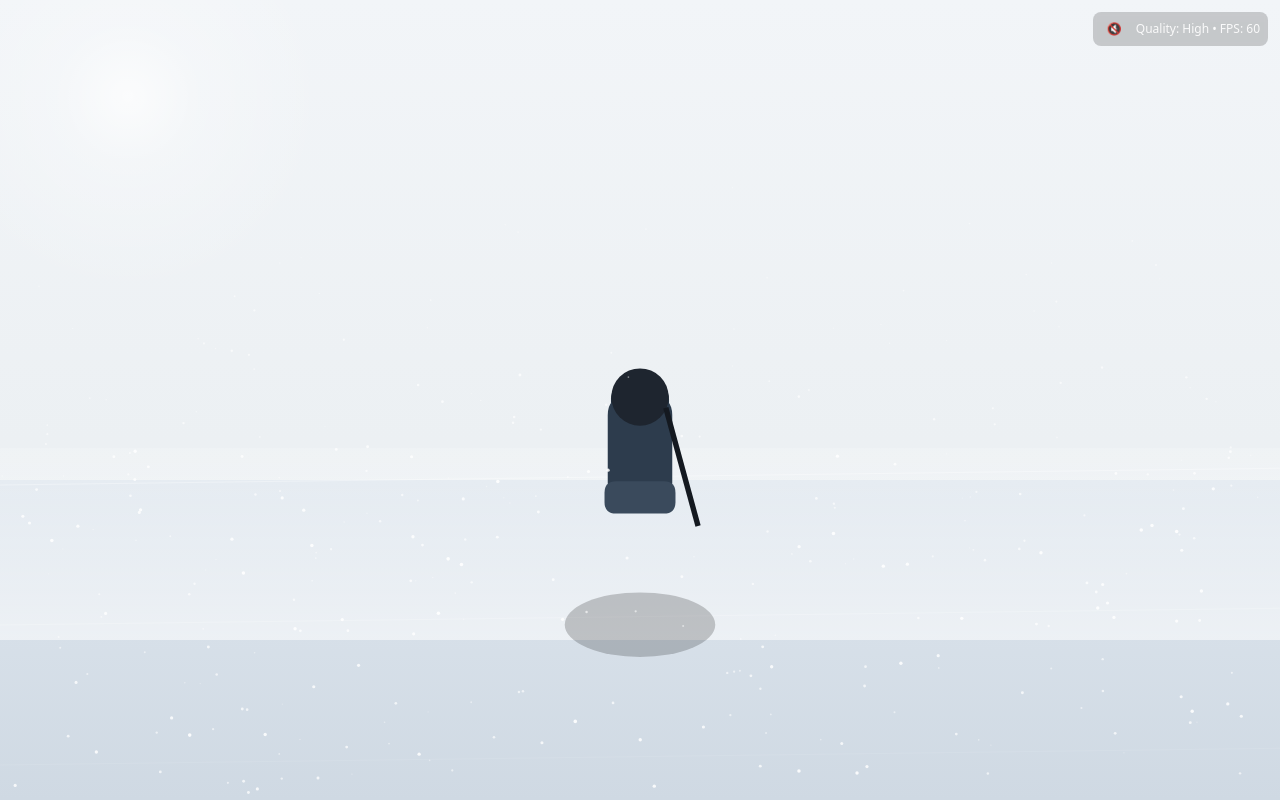
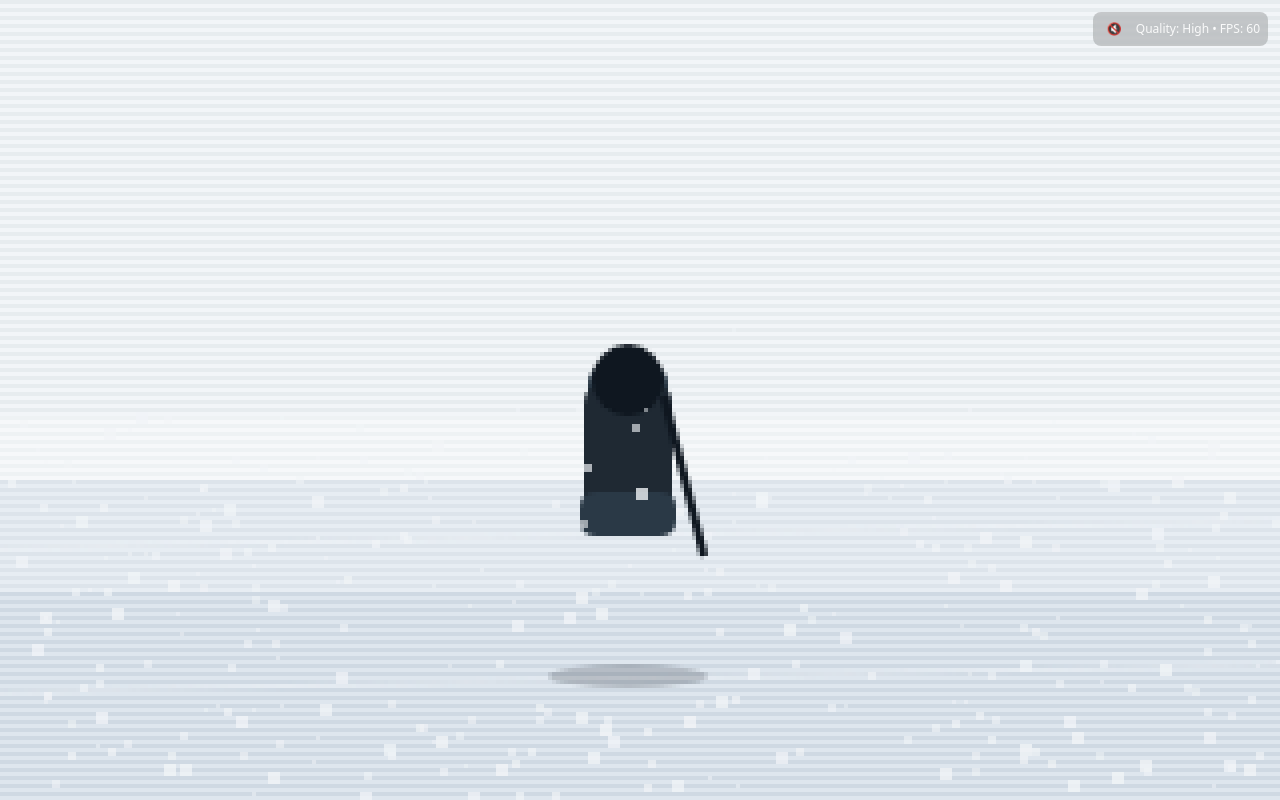
Before and after one commit to rep87/Snow-Field, a plain HTML site: page index.html in a window 1280 px wide. Drawn offline with Linux system fonts and the light colour scheme.

Commit message:
feat(pixel-mode): low-res offscreen render, palette+dither, closer OTS and stronger walk

```diff
--- a/main.js
+++ b/main.js
@@ -1,31 +1,45 @@
 import { perlin2 } from './lib/perlin.js';
 import AudioMix from './lib/audio.js';
 
-const CAM = { horizonRatio: 0.6, heroScaleBase: 1.12 };
-const COLORS = {
+const CAM = { horizonRatio: 0.6, targetXRatio: 0.5, targetYRatio: 0.72 };
+const heroScale = 1.35;
+const PAL = {
   skyTop: '#F2F5F8',
   skyBot: '#E7ECEF',
   snowTop: '#DEE6EE',
   snowBot: '#CFD9E3',
-  fogNear: 0.18,
-  fogFar: 0.55,
+  navy: '#1F2933',
+  navy2: '#2A3946',
+  gun: '#0F1720',
+  fog: 'rgba(255,255,255,0.28)',
 };
+const PIXEL_SCALE = 4;
 
 const canvas = document.getElementById('scene');
 const ctx = canvas.getContext('2d');
+const lo = document.createElement('canvas');
+const loCtx = lo.getContext('2d', { alpha: true });
 const hudInfo = document.getElementById('hud-info');
 const btnAudio = document.getElementById('btn-audio');
 
-let dpr = window.devicePixelRatio || 1;
-let width = window.innerWidth || canvas.clientWidth || 1;
-let height = window.innerHeight || canvas.clientHeight || 1;
-let horizonY = height * CAM.horizonRatio;
+let width = 1;
+let height = 1;
+let horizonY = 1;
 
 const state = {
   time: 0,
   lastFrame: performance.now(),
   groundOffset: 0,
-  walk: { base: 80, jitterAmp: 0.08, noiseT: Math.random() * 10 },
+  walk: {
+    base: 80,
+    jitterAmp: 0.08,
+    noiseT: Math.random() * 10,
+    phase: Math.random() * Math.PI * 2,
+    bobAmp: 10,
+    swayAmp: 8,
+    bob: 0,
+    sway: 0,
+  },
   stepTimer: 0,
   fps: 60,
   fpsFilter: 0.12,
@@ -43,21 +57,32 @@ heroImage.onload = () => {
 heroImage.onerror = () => {};
 heroImage.src = './assets/sprites/hero_waist_back.png';
 
-window.__heroScale = CAM.heroScaleBase;
+window.__heroScale = heroScale;
 
 function clamp(value, min, max) {
   return Math.max(min, Math.min(max, value));
 }
 
 function resize() {
-  dpr = window.devicePixelRatio || 1;
-  width = window.innerWidth || document.documentElement.clientWidth || canvas.clientWidth || 1;
-  height = window.innerHeight || document.documentElement.clientHeight || canvas.clientHeight || 1;
-  horizonY = height * CAM.horizonRatio;
-  canvas.width = Math.max(1, Math.floor(width * dpr));
-  canvas.height = Math.max(1, Math.floor(height * dpr));
-  canvas.style.width = `${width}px`;
-  canvas.style.height = `${height}px`;
+  const viewW = window.innerWidth || document.documentElement.clientWidth || canvas.clientWidth || 1;
+  const viewH = window.innerHeight || document.documentElement.clientHeight || canvas.clientHeight || 1;
+  const loW = Math.max(320, Math.round(viewW / PIXEL_SCALE));
+  const loH = Math.max(180, Math.round(viewH / PIXEL_SCALE));
+
+  lo.width = loW;
+  lo.height = loH;
+  canvas.width = loW * PIXEL_SCALE;
+  canvas.height = loH * PIXEL_SCALE;
+  canvas.style.width = `${viewW}px`;
+  canvas.style.height = `${viewH}px`;
+
+  ctx.imageSmoothingEnabled = false;
+  loCtx.imageSmoothingEnabled = false;
+
+  width = loW;
+  height = loH;
+  horizonY = Math.round(height * CAM.horizonRatio);
+
   rebuildFlakes();
 }
 
@@ -70,143 +95,163 @@ function rebuildFlakes() {
 
 function makeFlake(x, y) {
   const depth = Math.random();
+  const size = Math.max(1, Math.min(3, Math.round(1 + depth * 2)));
+  const speed = 14 + depth * 28;
   return {
     x,
     y,
     depth,
-    size: 1.2 + depth * 2.4,
-    speed: 24 + depth * 62,
+    size,
+    speed,
   };
 }
 
 function updateFlakes(dt, wind) {
   for (const flake of flakes) {
-    flake.y += (flake.speed + state.walk.base * 0.08) * dt;
-    flake.x += wind * dt * (0.4 + flake.depth * 0.8);
+    const fallFactor = 0.7 + flake.depth * 0.5;
+    flake.y += (flake.speed * fallFactor + state.walk.base * 0.05) * dt;
+    const drift = wind * (0.35 + flake.depth * 0.65) + state.walk.sway * 0.06;
+    flake.x += drift * dt;
 
     if (flake.y > height) {
-      flake.y = horizonY - Math.random() * 40;
+      flake.y = horizonY - Math.random() * 20;
       flake.x = Math.random() * width;
     }
-    if (flake.x < -20) {
-      flake.x = width + 20 * Math.random();
-    } else if (flake.x > width + 20) {
-      flake.x = -20 * Math.random();
+    if (flake.x < -10) {
+      flake.x = width + 10 * Math.random();
+    } else if (flake.x > width + 10) {
+      flake.x = -10 * Math.random();
     }
   }
 }
 
+function ditherFill(yStart, yEnd, colorA, colorB) {
+  const start = Math.max(0, Math.floor(yStart));
+  const end = Math.min(height, Math.ceil(yEnd));
+  for (let y = start; y < end; y += 1) {
+    const useB = (y & 1) === 0;
+    loCtx.fillStyle = useB ? colorB : colorA;
+    loCtx.fillRect(0, y, width, 1);
+  }
+}
+
 function drawSky() {
-  ctx.save();
-  const grad = ctx.createLinearGradient(0, 0, 0, height);
-  grad.addColorStop(0, COLORS.skyTop);
-  grad.addColorStop(1, COLORS.skyBot);
-  ctx.fillStyle = grad;
-  ctx.fillRect(0, 0, width, height);
-
-  const sunX = width * 0.1;
-  const sunY = height * 0.12;
-  const sunGrad = ctx.createRadialGradient(sunX, sunY, 0, sunX, sunY, height * 0.25);
-  sunGrad.addColorStop(0, 'rgba(255, 255, 255, 0.72)');
-  sunGrad.addColorStop(0.35, 'rgba(255, 255, 255, 0.25)');
-  sunGrad.addColorStop(1, 'rgba(255, 255, 255, 0)');
-  ctx.fillStyle = sunGrad;
-  ctx.fillRect(0, 0, width, horizonY);
-  ctx.restore();
+  ditherFill(0, horizonY, PAL.skyTop, PAL.skyBot);
 }
 
 function drawSnowGround() {
-  ctx.save();
-  const snowGrad = ctx.createLinearGradient(0, horizonY, 0, height);
-  snowGrad.addColorStop(0, COLORS.snowTop);
-  snowGrad.addColorStop(1, COLORS.snowBot);
-  ctx.fillStyle = snowGrad;
-  ctx.fillRect(0, horizonY, width, height - horizonY);
+  ditherFill(horizonY, height, PAL.snowTop, PAL.snowBot);
 
-  const fogGrad = ctx.createLinearGradient(0, horizonY - height * 0.04, 0, horizonY + height * 0.2);
-  fogGrad.addColorStop(0, `rgba(255, 255, 255, ${COLORS.fogNear})`);
-  fogGrad.addColorStop(1, `rgba(255, 255, 255, ${COLORS.fogFar})`);
-  ctx.fillStyle = fogGrad;
-  ctx.fillRect(0, horizonY - height * 0.04, width, height * 0.24);
+  const fogY = Math.max(0, horizonY - Math.round(height * 0.08));
+  const fogH = Math.round(height * 0.22);
+  loCtx.fillStyle = PAL.fog;
+  loCtx.fillRect(0, fogY, width, fogH);
 
-  const spacing = 140;
+  const spacing = Math.max(12, Math.round(height * 0.18));
   const offset = (state.groundOffset % spacing + spacing) % spacing;
+  loCtx.save();
+  loCtx.globalAlpha = 0.35;
+  loCtx.strokeStyle = PAL.skyTop;
+  loCtx.lineWidth = 1;
   for (let y = horizonY + spacing - offset; y < height; y += spacing) {
-    const rel = clamp((y - horizonY) / (height - horizonY), 0, 1);
-    const alpha = 0.26 * (1 - rel) + 0.05;
-    ctx.strokeStyle = `rgba(255, 255, 255, ${alpha.toFixed(3)})`;
-    ctx.lineWidth = 1.1;
-    ctx.beginPath();
-    ctx.moveTo(0, y);
-    ctx.lineTo(width, y - spacing * 0.12);
-    ctx.stroke();
+    loCtx.beginPath();
+    loCtx.moveTo(0, y);
+    loCtx.lineTo(width, y - Math.round(spacing * 0.2));
+    loCtx.stroke();
   }
-
-  ctx.restore();
+  loCtx.restore();
 }
 
 function drawFlakes() {
-  ctx.save();
-  ctx.fillStyle = 'rgba(255, 255, 255, 0.9)';
+  loCtx.save();
   for (const flake of flakes) {
     const size = flake.size;
-    ctx.globalAlpha = clamp(0.35 + flake.depth * 0.65, 0.35, 1);
-    ctx.beginPath();
-    ctx.arc(flake.x, flake.y, size * 0.5, 0, Math.PI * 2);
-    ctx.fill();
+    loCtx.globalAlpha = clamp(0.4 + flake.depth * 0.4, 0.4, 0.85);
+    loCtx.fillStyle = PAL.skyTop;
+    const drawX = Math.round(flake.x);
+    const drawY = Math.round(flake.y);
+    loCtx.fillRect(drawX, drawY, size, size);
   }
-  ctx.restore();
+  loCtx.restore();
 }
 
 function drawHero() {
-  const scale = Number(window.__heroScale) || CAM.heroScaleBase;
-  const heroHeight = height * 0.2 * scale;
-  const heroX = width * 0.5;
-  const heroY = height * 0.68;
+  const scale = Number(window.__heroScale) || heroScale;
+  const heroHeight = Math.max(24, Math.round(height * 0.22 * scale));
+  const heroX = Math.round(width * CAM.targetXRatio + state.walk.sway * 0.4);
+  const heroY = Math.round(height * CAM.targetYRatio + state.walk.bob * 0.5);
 
-  ctx.save();
-  ctx.fillStyle = 'rgba(0, 0, 0, 0.2)';
-  ctx.beginPath();
-  ctx.ellipse(heroX, heroY + heroHeight * 0.45, heroHeight * 0.42, heroHeight * 0.18, 0, 0, Math.PI * 2);
-  ctx.fill();
-  ctx.restore();
+  const shadowH = Math.max(2, Math.min(3, Math.round(heroHeight * 0.05)));
+  const shadowW = Math.round(heroHeight * 0.34);
+  loCtx.save();
+  loCtx.globalAlpha = 0.2;
+  loCtx.fillStyle = PAL.gun;
+  loCtx.beginPath();
+  loCtx.ellipse(heroX, heroY + Math.round(heroHeight * 0.42), shadowW, shadowH, 0, 0, Math.PI * 2);
+  loCtx.fill();
+  loCtx.restore();
 
   if (heroSpriteReady) {
     const aspect = heroImage.width / Math.max(1, heroImage.height);
     const drawHeight = heroHeight;
-    const drawWidth = drawHeight * aspect;
-    ctx.drawImage(heroImage, heroX - drawWidth / 2, heroY - drawHeight, drawWidth, drawHeight);
+    const drawWidth = Math.max(1, Math.round(drawHeight * aspect));
+    const drawX = Math.round(heroX - drawWidth / 2);
+    const drawY = Math.round(heroY - drawHeight);
+    loCtx.drawImage(heroImage, drawX, drawY, drawWidth, drawHeight);
     return;
   }
 
-  ctx.save();
-  ctx.translate(heroX, heroY - heroHeight);
+  loCtx.save();
+  loCtx.translate(heroX, heroY - heroHeight);
 
-  const torsoWidth = heroHeight * 0.36;
-  const torsoHeight = heroHeight * 0.58;
-  const packWidth = torsoWidth * 0.9;
-  const packHeight = torsoHeight * 0.8;
-  const headRadius = heroHeight * 0.16;
+  const torsoWidth = Math.round(heroHeight * 0.38);
+  const torsoHeight = Math.round(heroHeight * 0.6);
+  const packWidth = Math.round(torsoWidth * 0.9);
+  const packHeight = Math.round(torsoHeight * 0.82);
+  const headRadius = Math.max(2, Math.round(heroHeight * 0.16));
 
-  drawRoundedRect(ctx, -packWidth / 2, heroHeight * 0.12, packWidth, packHeight, packWidth * 0.22, '#23313f');
-  drawRoundedRect(ctx, -torsoWidth / 2, heroHeight * 0.18, torsoWidth, torsoHeight, torsoWidth * 0.28, '#2d3c4d');
+  drawRoundedRect(
+    loCtx,
+    -Math.round(packWidth / 2),
+    Math.round(heroHeight * 0.12),
+    packWidth,
+    packHeight,
+    Math.round(packWidth * 0.18),
+    PAL.navy2,
+  );
+  drawRoundedRect(
+    loCtx,
+    -Math.round(torsoWidth / 2),
+    Math.round(heroHeight * 0.18),
+    torsoWidth,
+    torsoHeight,
+    Math.round(torsoWidth * 0.22),
+    PAL.navy,
+  );
 
-  ctx.fillStyle = '#1e252f';
-  ctx.beginPath();
-  ctx.arc(0, headRadius + heroHeight * 0.02, headRadius, 0, Math.PI * 2);
-  ctx.fill();
+  loCtx.fillStyle = PAL.gun;
+  loCtx.beginPath();
+  loCtx.arc(0, headRadius + Math.round(heroHeight * 0.02), headRadius, 0, Math.PI * 2);
+  loCtx.fill();
 
-  ctx.strokeStyle = '#141920';
-  ctx.lineWidth = heroHeight * 0.03;
-  ctx.beginPath();
-  ctx.moveTo(torsoWidth * 0.4, heroHeight * 0.24);
-  ctx.lineTo(torsoWidth * 0.9, heroHeight * 0.9);
-  ctx.stroke();
+  loCtx.strokeStyle = PAL.gun;
+  loCtx.lineWidth = Math.max(1, Math.round(heroHeight * 0.03));
+  loCtx.beginPath();
+  loCtx.moveTo(Math.round(torsoWidth * 0.4), Math.round(heroHeight * 0.24));
+  loCtx.lineTo(Math.round(torsoWidth * 0.86), Math.round(heroHeight * 0.92));
+  loCtx.stroke();
 
-  ctx.fillStyle = '#3a4a5c';
-  drawRoundedRect(ctx, -torsoWidth * 0.55, heroHeight * 0.65, torsoWidth * 1.1, heroHeight * 0.18, torsoWidth * 0.18, '#3a4a5c');
+  drawRoundedRect(
+    loCtx,
+    -Math.round(torsoWidth * 0.55),
+    Math.round(heroHeight * 0.65),
+    Math.round(torsoWidth * 1.1),
+    Math.max(2, Math.round(heroHeight * 0.18)),
+    Math.round(torsoWidth * 0.16),
+    PAL.navy2,
+  );
 
-  ctx.restore();
+  loCtx.restore();
 }
 
 function drawRoundedRect(context, x, y, w, h, r, fillStyle) {
@@ -320,6 +365,9 @@ function tick(now) {
   const jitter = walkNoise * state.walk.jitterAmp;
   const speed = state.walk.base * (1 + jitter);
   state.groundOffset += speed * dt;
+  state.walk.phase += dt * speed * 0.045;
+  state.walk.bob = Math.sin(state.walk.phase * 2) * state.walk.bobAmp;
+  state.walk.sway = Math.sin(state.walk.phase + Math.PI / 2) * state.walk.swayAmp;
 
   const speedNorm = clamp((speed - state.walk.base) / state.walk.base, 0, 1);
   const stepInterval = clamp(0.48 - speedNorm * 0.2, 0.3, 0.55);
@@ -333,15 +381,19 @@ function tick(now) {
   state.fps += (fpsInstant - state.fps) * state.fpsFilter;
   updateHud();
 
-  const wind = Math.sin(state.walk.noiseT * 1.3) * 22;
+  const wind = Math.sin(state.walk.noiseT * 1.3) * 6 + state.walk.sway * 0.4;
   updateFlakes(dt, wind);
 
-  ctx.setTransform(dpr, 0, 0, dpr, 0, 0);
-  ctx.clearRect(0, 0, width, height);
+  loCtx.setTransform(1, 0, 0, 1, 0, 0);
+  loCtx.clearRect(0, 0, width, height);
   drawSky();
   drawSnowGround();
   drawHero();
   drawFlakes();
+
+  ctx.setTransform(1, 0, 0, 1, 0, 0);
+  ctx.clearRect(0, 0, canvas.width, canvas.height);
+  ctx.drawImage(lo, 0, 0, canvas.width, canvas.height);
 }
 
 updateAudioButton();
--- a/styles.css
+++ b/styles.css
@@ -14,6 +14,11 @@ body {
   display: block;
   width: 100vw;
   height: 100vh;
+}
+
+canvas {
+  image-rendering: pixelated;
+  image-rendering: crisp-edges;
 }
 
 .visually-hidden {
```
